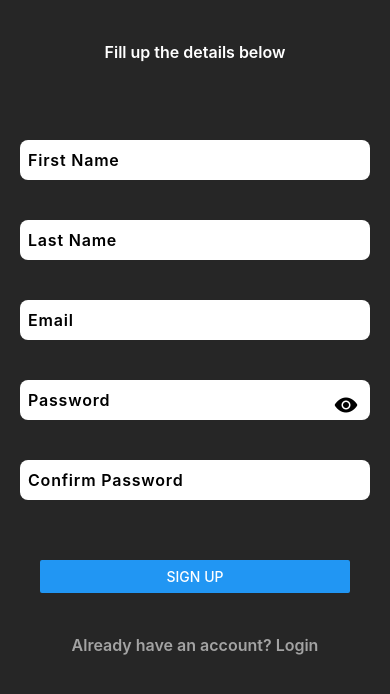
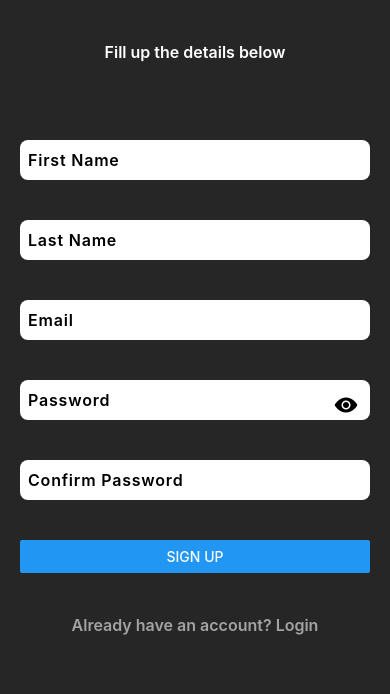
Before and after one commit to TsheriSherpa/CapstoneProjectMap1, a React Native app: screen /SignUp in a window 390 px wide. Shown: the top 694 px of the page. Built offline with nearby package versions, Linux system fonts and the light colour scheme.

Commit message:
Fixed Button Positioning

```diff
--- a/src/screens/LoginScreen.js
+++ b/src/screens/LoginScreen.js
@@ -60,7 +60,7 @@ export default function LoginScreen() {
                 </View>
             }
 
-            <View className="mt-5">
+            <View className="m-5 mb-10">
                 <Button title="Login" onPress={handleLogin}/>
             </View>
 
--- a/src/screens/SignUpScreen.js
+++ b/src/screens/SignUpScreen.js
@@ -112,7 +112,7 @@ export default function SignUpScreen() {
                 <Text className="p-2 ml-5 text-base font-semibold text-red-600 tracking-wider">Password should be at least 6 characters long</Text>
             )}
 
-            <View className="m-10">
+            <View className="m-5 mb-10">
                 <Button title="Sign Up" onPress={handleSignUp} />
             </View>
 
```
